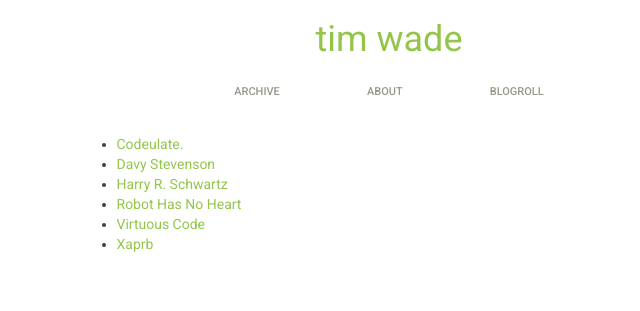
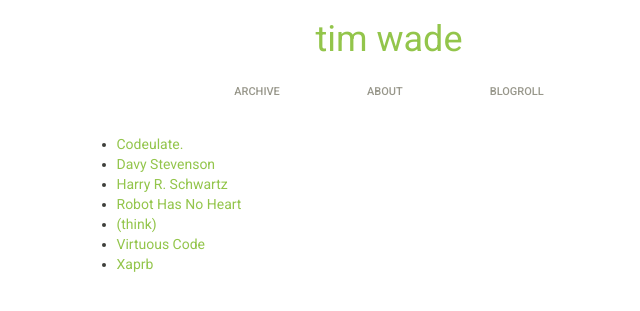
Before and after one commit to imtayadeway/imtayadeway.github.io, a Jekyll site: the page built from blogroll/index.html, in a window 1280 px wide. Shown: the top 311 px of the page, without its empty margins (251-891 px from the left). Built offline with Jekyll 4.4.1, drawn with Linux system fonts in a browser that asks for light colours; Markdown is read by kramdown in place of the engine named in the settings.

Commit message:
Add batsov to blogroll.

```diff
--- a/blogroll/index.html
+++ b/blogroll/index.html
@@ -8,6 +8,7 @@ title: blogroll
   <li><a href="http://www.davystevenson.com">Davy Stevenson</a></li>
   <li><a href="http://harryrschwartz.com">Harry R. Schwartz</a></li>
   <li><a href="http://rhnh.net/">Robot Has No Heart</a></li>
+  <li><a href="http://batsov.com">(think)</a> </li>
   <li><a href="http://devblog.avdi.org">Virtuous Code</a></li>
   <li><a href="http://www.xaprb.com/">Xaprb</a></li>
 </ul>
```
